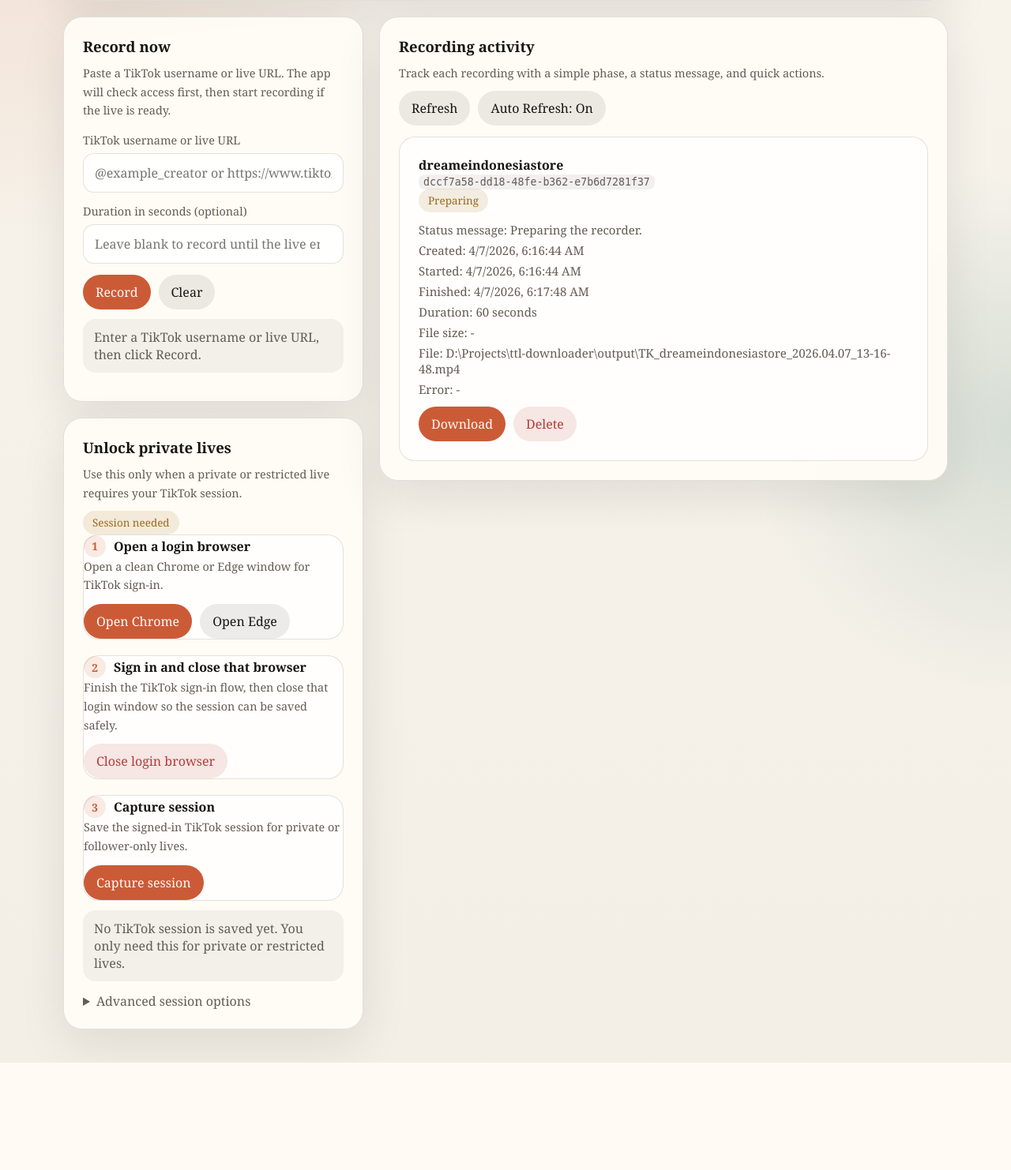
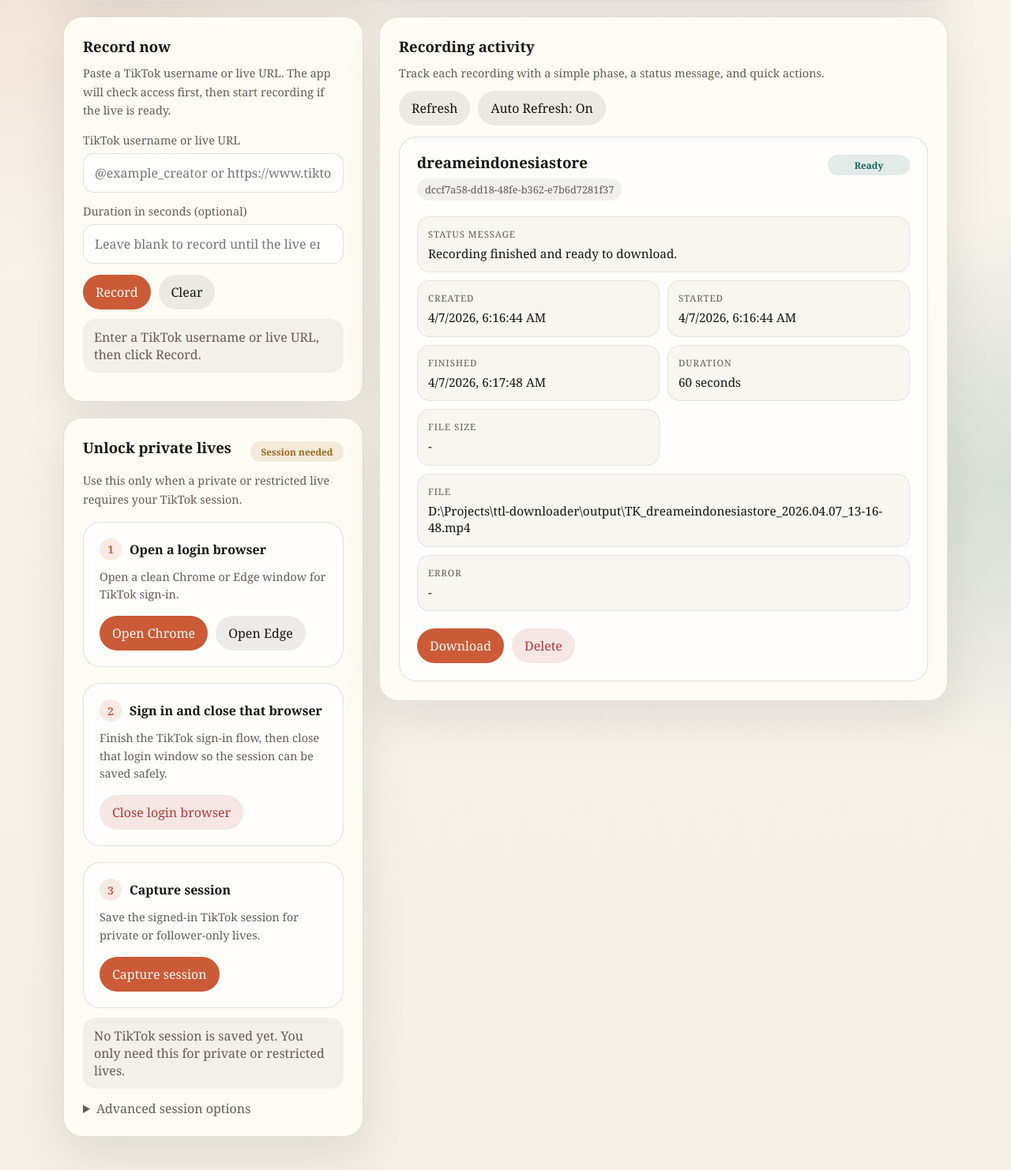
Before and after one commit to anfieldlad/tiktok-live-recorder-app, a FastAPI app: page / in a window 1280 px wide. Shown: the part 256-1738 px from the top of the page at 79% size. Before the commit the page ends 1602 px from the top, so only its background shows below. Run offline with FastAPI, Linux system fonts and the light colour scheme.

Commit message:
Polish dashboard UI and docs

```diff
--- a/app/templates/record.html
+++ b/app/templates/record.html
@@ -31,24 +31,44 @@
     label,.small { font-size:.9rem; color:var(--muted); }
     input { width:100%; border:1px solid var(--line); border-radius:14px; padding:13px 14px; font:inherit; color:var(--ink); background:rgba(255,255,255,.8); }
     .actions,.job-actions,.split { display:flex; gap:10px; flex-wrap:wrap; }
+    .session-header { display:grid; gap:8px; margin-bottom:16px; }
+    .session-header-top { display:grid; grid-template-columns:minmax(0,1fr) auto; align-items:center; gap:12px; }
     .notice { margin-top:12px; border-radius:16px; padding:12px 14px; background:rgba(22,21,18,.05); color:var(--muted); min-height:48px; white-space:pre-wrap; }
     .notice.error { background:rgba(180,59,59,.1); color:#7b2626; }
     .notice.success { background:rgba(23,101,93,.11); color:#144d47; }
     .helper-actions { display:flex; gap:10px; flex-wrap:wrap; margin-top:12px; }
-    .pill { display:inline-flex; align-items:center; gap:8px; padding:6px 12px; border-radius:999px; font-size:.84rem; background:rgba(22,21,18,.08); white-space:nowrap; }
+    .pill { display:inline-flex; align-items:center; justify-content:center; gap:6px; padding:5px 10px; border-radius:999px; font-size:.74rem; background:rgba(22,21,18,.08); white-space:nowrap; text-align:center; min-width:118px; font-weight:600; }
     .good { background:rgba(23,101,93,.12); color:var(--accent2); }
     .bad { background:rgba(180,59,59,.12); color:var(--danger); }
     .soft { background:rgba(154,106,28,.12); color:var(--warn); }
-    .step,.card { border:1px solid var(--line); border-radius:20px; background:rgba(255,255,255,.66); }
-    .step-head,.job-top,.split { align-items:start; justify-content:space-between; }
+    .step,.card { border:1px solid var(--line); border-radius:22px; background:rgba(255,255,255,.72); }
+    .card { padding:22px; }
+    .step { padding:20px; }
+    .step-head,.split { align-items:start; justify-content:space-between; }
+    .job-top { display:grid; grid-template-columns:minmax(0,1fr) auto; gap:14px 18px; margin-bottom:20px; align-items:start; }
+    .job-identity { display:grid; gap:10px; min-width:0; }
+    .job-name { font-size:1.18rem; line-height:1.08; overflow-wrap:anywhere; }
+    .job-id { display:inline-flex; align-items:center; width:fit-content; max-width:100%; padding:5px 10px; border-radius:999px; background:rgba(22,21,18,.06); color:var(--muted); font-size:.8rem; overflow-wrap:anywhere; }
+    .status-pill { min-width:104px; }
+    .step-head { margin-bottom:10px; }
     .step-number { width:28px; height:28px; border-radius:999px; display:inline-flex; align-items:center; justify-content:center; background:rgba(203,91,55,.12); color:var(--accent); font-size:.86rem; font-weight:700; margin-right:10px; }
     .step-title { display:flex; align-items:center; }
-    .job-meta { display:grid; gap:6px; color:var(--muted); font-size:.94rem; margin:12px 0; }
+    .step-copy { margin-bottom:16px; line-height:1.55; }
+    .step-actions { display:flex; gap:10px; flex-wrap:wrap; }
+    .job-meta { display:grid; grid-template-columns:repeat(2, minmax(0,1fr)); gap:10px; margin:0 0 18px; }
+    .meta-card { border:1px solid rgba(22,21,18,.08); border-radius:16px; padding:12px 13px; background:rgba(243,239,230,.55); min-width:0; }
+    .meta-card.wide { grid-column:1 / -1; }
+    .meta-label { margin:0 0 5px; font-size:.72rem; letter-spacing:.08em; text-transform:uppercase; color:var(--muted); }
+    .meta-value { margin:0; font-size:.96rem; line-height:1.4; color:var(--ink); overflow-wrap:anywhere; }
+    .job-actions { padding-top:4px; }
     details { margin-top:14px; }
     details summary { cursor:pointer; color:var(--muted); }
     code { background:rgba(22,21,18,.06); border-radius:8px; padding:2px 6px; font-size:.92em; }
     .empty { border:1px dashed var(--line); border-radius:20px; padding:22px; color:var(--muted); text-align:center; background:rgba(255,255,255,.45); }
     @media (max-width:920px) { .layout { grid-template-columns:1fr; } }
+    @media (max-width:720px) { .job-meta { grid-template-columns:1fr; } .meta-card.wide { grid-column:auto; } }
+    @media (max-width:640px) { .job-top { grid-template-columns:1fr; gap:14px; } .status-pill { justify-self:start; } }
+    @media (max-width:560px) { .session-header-top { grid-template-columns:1fr; } }
   </style>
 </head>
 <body>
@@ -87,31 +107,31 @@
         </article>
 
         <article class="panel">
-          <div class="split">
-            <div>
+          <div class="session-header">
+            <div class="session-header-top">
               <h2>Unlock private lives</h2>
-              <p class="small">Use this only when a private or restricted live requires your TikTok session.</p>
+              <span id="session-pill" class="pill {{ 'good' if cookies_configured else 'soft' }}">{{ "Session ready" if cookies_configured else "Session needed" }}</span>
             </div>
-            <span id="session-pill" class="pill {{ 'good' if cookies_configured else 'soft' }}">{{ "Session ready" if cookies_configured else "Session needed" }}</span>
+            <p class="small">Use this only when a private or restricted live requires your TikTok session.</p>
           </div>
           <div class="steps">
             <div class="step">
               <div class="step-head"><div class="step-title"><span class="step-number">1</span><h3>Open a login browser</h3></div></div>
-              <p class="small">Open a clean Chrome or Edge window for TikTok sign-in.</p>
-              <div class="actions" style="margin-top:12px;">
+              <p class="small step-copy">Open a clean Chrome or Edge window for TikTok sign-in.</p>
+              <div class="step-actions">
                 <button class="primary" type="button" id="login-chrome">Open Chrome</button>
                 <button class="secondary" type="button" id="login-edge">Open Edge</button>
               </div>
             </div>
             <div class="step">
               <div class="step-head"><div class="step-title"><span class="step-number">2</span><h3>Sign in and close that browser</h3></div></div>
-              <p class="small">Finish the TikTok sign-in flow, then close that login window so the session can be saved safely.</p>
-              <div class="actions" style="margin-top:12px;"><button class="danger" type="button" id="close-login">Close login browser</button></div>
+              <p class="small step-copy">Finish the TikTok sign-in flow, then close that login window so the session can be saved safely.</p>
+              <div class="step-actions"><button class="danger" type="button" id="close-login">Close login browser</button></div>
             </div>
             <div class="step">
               <div class="step-head"><div class="step-title"><span class="step-number">3</span><h3>Capture session</h3></div></div>
-              <p class="small">Save the signed-in TikTok session for private or follower-only lives.</p>
-              <div class="actions" style="margin-top:12px;"><button class="primary" type="button" id="capture-login">Capture session</button></div>
+              <p class="small step-copy">Save the signed-in TikTok session for private or follower-only lives.</p>
+              <div class="step-actions"><button class="primary" type="button" id="capture-login">Capture session</button></div>
             </div>
           </div>
           <div id="session-notice" class="notice">{% if cookies_configured %}Your TikTok session is ready.{% else %}No TikTok session is saved yet.{% endif %}</div>
@@ -207,18 +227,21 @@
       jobsContainer.innerHTML = jobs.map((job) => `
         <article class="card">
           <div class="job-top">
-            <div><h3>${job.username || job.url || "-"}</h3><div class="small"><code>${job.id}</code></div></div>
-            <span class="pill ${badgeClass(job.progress)}">${humanizePhase(job.progress)}</span>
+            <div class="job-identity">
+              <h3 class="job-name">${job.username || job.url || "-"}</h3>
+              <div class="job-id">${job.id}</div>
+            </div>
+            <span class="pill status-pill ${badgeClass(job.progress)}">${humanizePhase(job.progress)}</span>
           </div>
           <div class="job-meta">
-            <div>Status message: ${job.progress_message || "-"}</div>
-            <div>Created: ${formatDate(job.created_at)}</div>
-            <div>Started: ${formatDate(job.started_at)}</div>
-            <div>Finished: ${formatDate(job.finished_at)}</div>
-            <div>Duration: ${job.duration ? `${job.duration} seconds` : "Until the live ends"}</div>
-            <div>File size: ${formatBytes(job.file_size_bytes)}</div>
-            <div>File: ${job.file_path || "-"}</div>
-            <div>Error: ${job.error || "-"}</div>
+            <div class="meta-card wide"><p class="meta-label">Status message</p><p class="meta-value">${job.progress_message || "-"}</p></div>
+            <div class="meta-card"><p class="meta-label">Created</p><p class="meta-value">${formatDate(job.created_at)}</p></div>
+            <div class="meta-card"><p class="meta-label">Started</p><p class="meta-value">${formatDate(job.started_at)}</p></div>
+            <div class="meta-card"><p class="meta-label">Finished</p><p class="meta-value">${formatDate(job.finished_at)}</p></div>
+            <div class="meta-card"><p class="meta-label">Duration</p><p class="meta-value">${job.duration ? `${job.duration} seconds` : "Until the live ends"}</p></div>
+            <div class="meta-card"><p class="meta-label">File size</p><p class="meta-value">${formatBytes(job.file_size_bytes)}</p></div>
+            <div class="meta-card wide"><p class="meta-label">File</p><p class="meta-value">${job.file_path || "-"}</p></div>
+            <div class="meta-card wide"><p class="meta-label">Error</p><p class="meta-value">${job.error || "-"}</p></div>
           </div>
           <div class="job-actions">${buildRecordingActions(job)}</div>
         </article>`).join("");
```
Also changed, not shown: app/models/recording.py (+24 -2 lines), app/services/browser_login_service.py (+51 -5 lines), app/templates/watch.html (+43 -21 lines), README.md.
